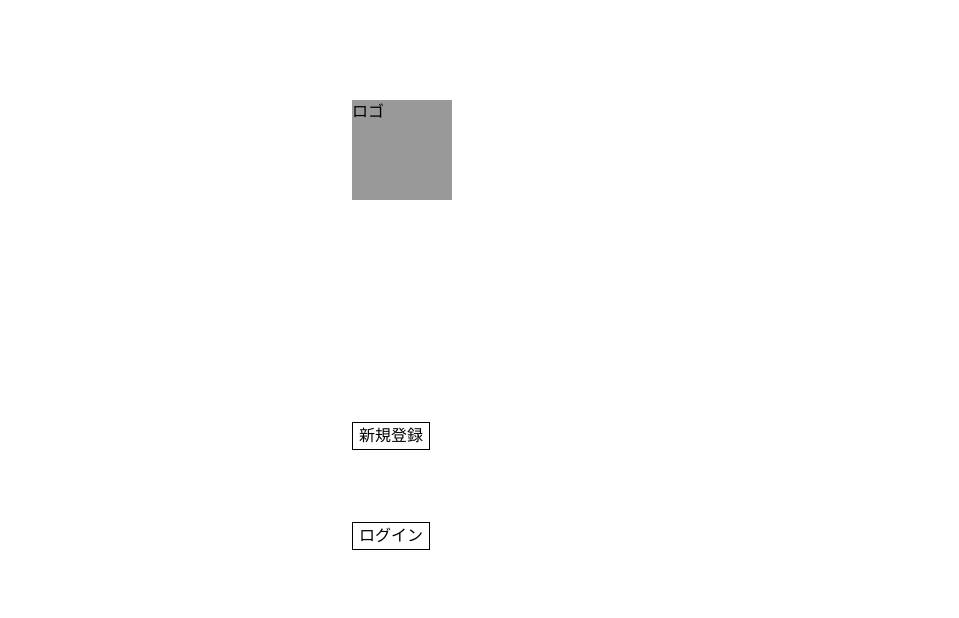
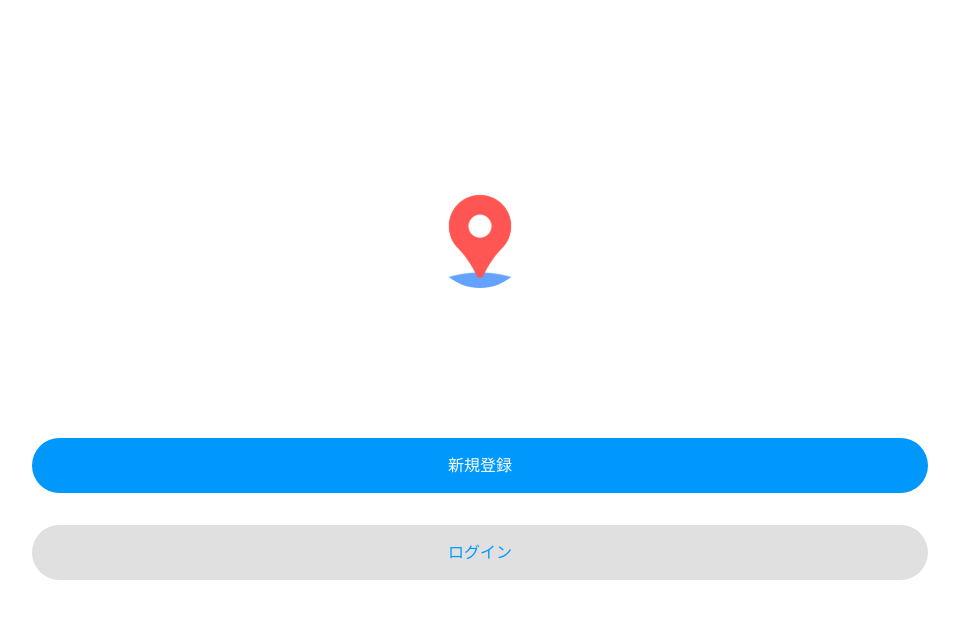
Before and after one commit to NewNomad/aaaa, a Next.js app: page / in a window 1280 px wide. Shown: the top 618 px of the page, without its empty margins (160-1119 px from the left). Built offline with nearby package versions, Linux system fonts and the light colour scheme.

Commit message:
update: トップ画面、新規登録画面のデザイン変更

```diff
--- a/src/pages/index.tsx
+++ b/src/pages/index.tsx
@@ -23,24 +23,40 @@ export default function Home() {
       <main>
         <div
           style={{
-            backgroundColor: "#999",
-            position: "absolute",
-            top: 100,
-            left: "40%",
-            width: 100,
-            height: 100,
+            display: "flex",
+            flexDirection: "column",
+            alignItems: "center",
+            justifyContent: "center",
+            width: '100%',
+            height: '100vh',
           }}
         >
-          ロゴ
-        </div>
+        <Image
+          width={100}
+          height={100}
+          alt="back"
+          src={"/common/logo.svg"}
+          style={{
+            display: 'flex',
+            alignItems: "center",
+            justifyContent: "center",
+            marginBottom: '150px',
+            borderRadius: '100%',
+            color: 'white',
+          }}
+        />
           <button
             style={{
-            backgroundColor: "white",
-            color: "black",
-            border: "1px solid black",
-            position: "absolute",
-            bottom: 350,
-            left: "40%",
+              display: 'flex',
+              justifyContent: 'center',
+              alignItems: 'center',
+              backgroundColor: "#0098FD",
+              width: '70%',
+              height: '55px',
+              borderRadius: '30px',
+              border: 'none',
+              color: "white",
+              marginBottom: '2rem',
             }}
             onClick={()=>{
               setLoginModal(false)
@@ -51,12 +67,16 @@ export default function Home() {
           </button>
           <button
             style={{
-            backgroundColor: "white",
-            color: "black",
-            border: "1px solid black",
-            position: "absolute",
-            bottom: 250,
-            left: "40%",
+              display: 'flex',
+              justifyContent: 'center',
+              alignItems: 'center',
+              backgroundColor: "#e0e0e0",
+              width: '70%',
+              height: '55px',
+              borderRadius: '30px',
+              border: 'none',
+              color: "#0098FD",
+              marginBottom: '2rem',
             }}
             onClick={()=>{
               setLoginModal(true)
@@ -70,6 +90,7 @@ export default function Home() {
           {
             showModal && <TitleModal props={loginModal} />
           }
+        </div>
       </main>
     </>
   );
```
Also changed, not shown: src/pages/login/logined.tsx (+36 -19 lines), src/pages/register/register.tsx (+55 -1 lines), public/common/logo.svg (added), public/common/logo2.svg (added). Lines whose indentation alone changed are shown as unchanged.
